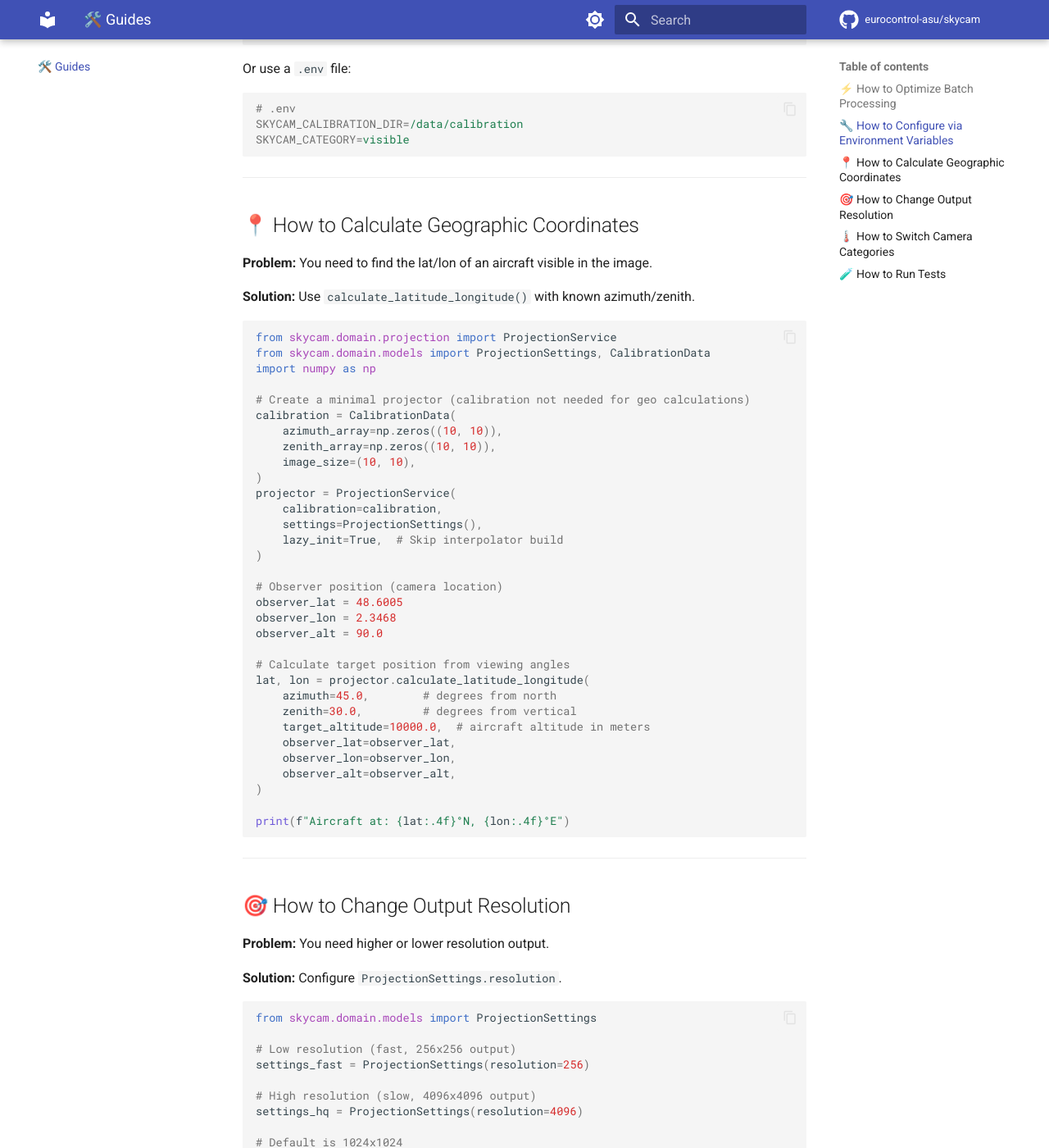
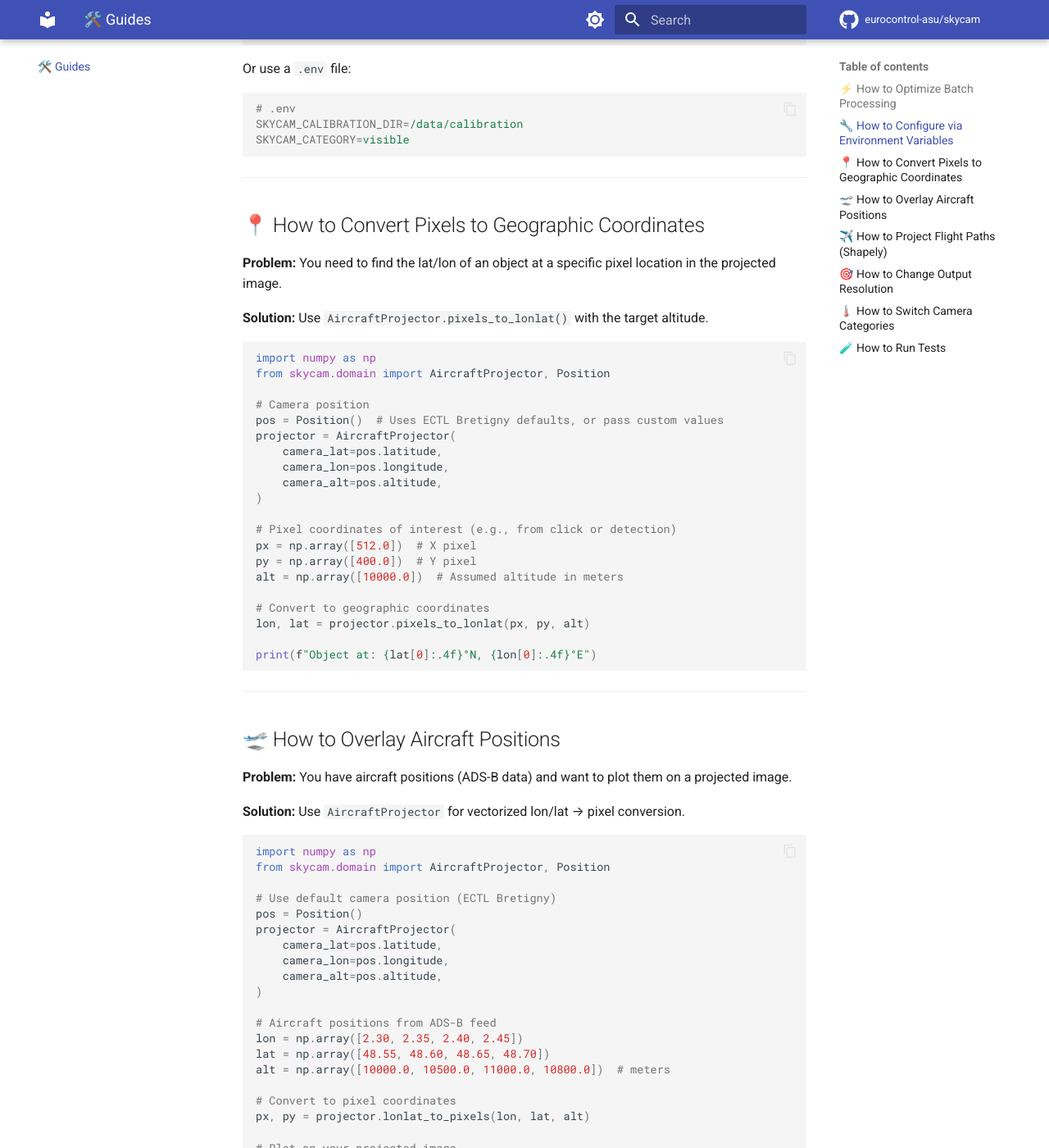
Before and after one commit to eurocontrol-asu/skycam, an MkDocs documentation site: the page built from docs/guides.md, in a window 1280 px wide and 1400 px high, scrolled down 1328 px. Shown: the whole window at 82% size. Built offline with MkDocs 1.6.1 and Material for MkDocs 9.7.7, drawn with Linux system fonts in a browser that asks for light colours; comment, search, counter and statistics services are not loaded; some of the changed text lies outside the part shown.

Commit message:
feat(projection): refactor projection API to use AircraftProjector with vectorized and Shapely support, and lower Python requirement to 3.11+.

````diff
--- a/docs/guides.md
+++ b/docs/guides.md
@@ -71,46 +71,115 @@ SKYCAM_CATEGORY=visible
 
 ---
 
-## 📍 How to Calculate Geographic Coordinates
+## 📍 How to Convert Pixels to Geographic Coordinates
 
-**Problem:** You need to find the lat/lon of an aircraft visible in the image.
+**Problem:** You need to find the lat/lon of an object at a specific pixel location in the projected image.
 
-**Solution:** Use `calculate_latitude_longitude()` with known azimuth/zenith.
+**Solution:** Use `AircraftProjector.pixels_to_lonlat()` with the target altitude.
 
 ```python
-from skycam.domain.projection import ProjectionService
-from skycam.domain.models import ProjectionSettings, CalibrationData
 import numpy as np
+from skycam.domain import AircraftProjector, Position
 
-# Create a minimal projector (calibration not needed for geo calculations)
-calibration = CalibrationData(
-    azimuth_array=np.zeros((10, 10)),
-    zenith_array=np.zeros((10, 10)),
-    image_size=(10, 10),
-)
-projector = ProjectionService(
-    calibration=calibration,
-    settings=ProjectionSettings(),
-    lazy_init=True,  # Skip interpolator build
+# Camera position
+pos = Position()  # Uses ECTL Bretigny defaults, or pass custom values
+projector = AircraftProjector(
+    camera_lat=pos.latitude,
+    camera_lon=pos.longitude,
+    camera_alt=pos.altitude,
 )
 
-# Observer position (camera location)
-observer_lat = 48.6005
-observer_lon = 2.3468
-observer_alt = 90.0
+# Pixel coordinates of interest (e.g., from click or detection)
+px = np.array([512.0])  # X pixel
+py = np.array([400.0])  # Y pixel
+alt = np.array([10000.0])  # Assumed altitude in meters
 
-# Calculate target position from viewing angles
-lat, lon = projector.calculate_latitude_longitude(
-    azimuth=45.0,        # degrees from north
-    zenith=30.0,         # degrees from vertical
-    target_altitude=10000.0,  # aircraft altitude in meters
-    observer_lat=observer_lat,
-    observer_lon=observer_lon,
-    observer_alt=observer_alt,
+# Convert to geographic coordinates
+lon, lat = projector.pixels_to_lonlat(px, py, alt)
+
+print(f"Object at: {lat[0]:.4f}°N, {lon[0]:.4f}°E")
+```
+
+---
+
+## 🛫 How to Overlay Aircraft Positions
+
+**Problem:** You have aircraft positions (ADS-B data) and want to plot them on a projected image.
+
+**Solution:** Use `AircraftProjector` for vectorized lon/lat → pixel conversion.
+
+```python
+import numpy as np
+from skycam.domain import AircraftProjector, Position
+
+# Use default camera position (ECTL Bretigny)
+pos = Position()
+projector = AircraftProjector(
+    camera_lat=pos.latitude,
+    camera_lon=pos.longitude,
+    camera_alt=pos.altitude,
 )
 
-print(f"Aircraft at: {lat:.4f}°N, {lon:.4f}°E")
+# Aircraft positions from ADS-B feed
+lon = np.array([2.30, 2.35, 2.40, 2.45])
+lat = np.array([48.55, 48.60, 48.65, 48.70])
+alt = np.array([10000.0, 10500.0, 11000.0, 10800.0])  # meters
+
+# Convert to pixel coordinates
+px, py = projector.lonlat_to_pixels(lon, lat, alt)
+
+# Plot on your projected image
+import matplotlib.pyplot as plt
+plt.scatter(px, py, c='red', s=20, label='Aircraft')
 ```
+
+---
+
+## ✈️ How to Project Flight Paths (Shapely)
+
+**Problem:** You want to draw flight paths or airspace boundaries on a projected image.
+
+**Solution:** Use `project_geometry()` with 3D Shapely geometries.
+
+```python
+from shapely.geometry import LineString, Polygon
+from skycam.domain import AircraftProjector, Position
+
+pos = Position()
+projector = AircraftProjector(
+    camera_lat=pos.latitude,
+    camera_lon=pos.longitude,
+    camera_alt=pos.altitude,
+)
+
+# Flight path as 3D LineString (lon, lat, alt_meters)
+flight_path = LineString([
+    (2.30, 48.55, 10000),
+    (2.35, 48.58, 10200),
+    (2.40, 48.62, 10500),
+    (2.45, 48.65, 10300),
+])
+
+# Project to pixel coordinates
+path_pixels = projector.project_geometry(flight_path)
+
+# Draw with matplotlib
+import matplotlib.pyplot as plt
+coords = np.array(path_pixels.coords)
+plt.plot(coords[:, 0], coords[:, 1], 'b-', linewidth=2, label='Flight path')
+
+# Airspace sector as 3D Polygon
+sector = Polygon([
+    (2.25, 48.50, 9000),
+    (2.50, 48.50, 9000),
+    (2.50, 48.70, 9000),
+    (2.25, 48.70, 9000),
+])
+sector_pixels = projector.project_geometry(sector)
+```
+
+!!! note "Altitude is required"
+    All geometries must have Z coordinates (altitude in meters). 2D geometries will raise `ValueError`.
 
 ---
 
````
Also changed, not shown: README.md (+1 -1 lines), docs/index.md (+1 -1 lines), docs/reference.md (+0 -30 lines), docs/tutorial.md (+1 -1 lines), 3 other files.
